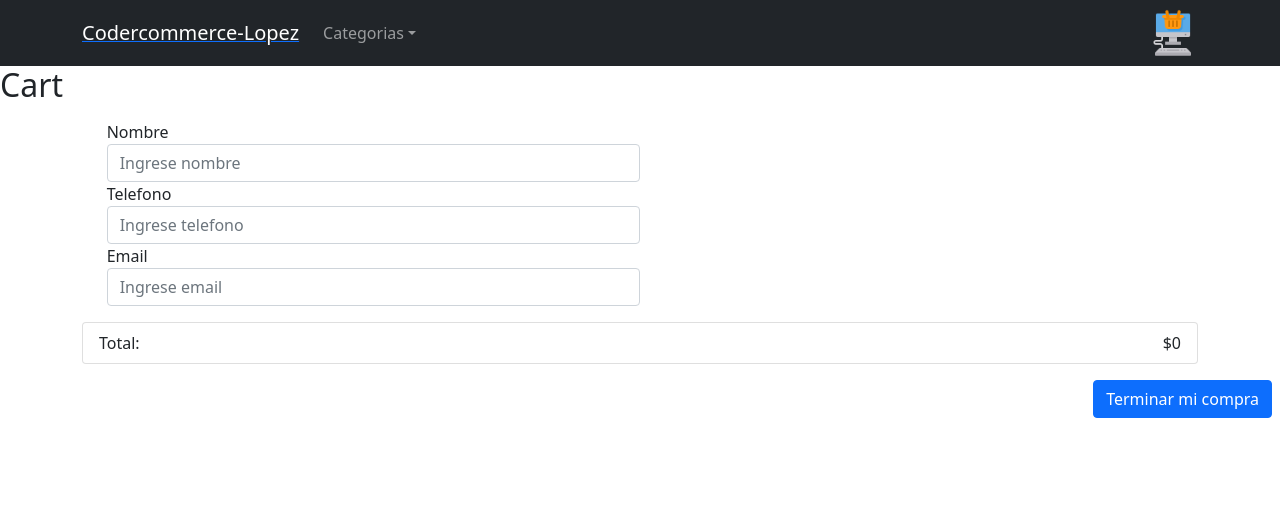
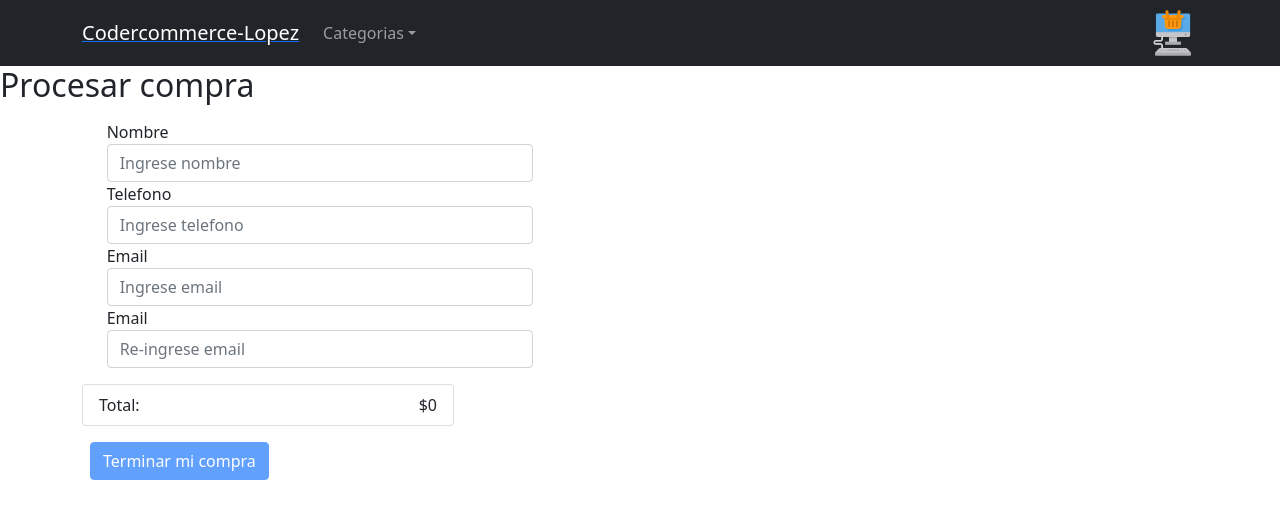
Before and after one commit to irvindev9/codercommerce-lopez, a React (Create React App) app: page /cart in a window 1280 px wide. Shown: the top 518 px of the page. Built offline with nearby package versions, Linux system fonts and the light colour scheme.

Commit message:
add some changes

```diff
--- a/src/components/Cart.js
+++ b/src/components/Cart.js
@@ -5,11 +5,27 @@ import { sendOrder } from '../utils/firebase';
 const Cart = ({cart}) => {
 
   const { info, setInfo } = useContext(CartContext);
+
+  const [ active, setActive ] = useState(false);
   const [buyer, setBuyer] = useState({
     name: '',
     phone: '',
-    email: ''
+    email: '',
+    veryfyEmail: '',
   });
+
+  useEffect(() => {
+    // validate buyer info
+    if (Object.values(buyer).every(item => item !== '')) {
+      if(buyer.email === buyer.veryfyEmail) {
+        setActive(true);
+      } else {
+        setActive(false);
+      }
+    } else {
+      setActive(false);
+    }
+  }, [buyer]);
 
   const [order, setOrder] = useState([]);
 
@@ -41,8 +57,8 @@ const Cart = ({cart}) => {
 
   return (
     <div className="cart">
-      <h2>Cart</h2>
-      <div className="buyer-info col-5 offset-1 my-3">
+      <h2>Procesar compra</h2>
+      <div className="buyer-info col-12 col-md-8 col-lg-4 offset-1 my-3">
         <div className="form-group">
           <label htmlFor="name">Nombre</label>
           <input
@@ -76,9 +92,20 @@ const Cart = ({cart}) => {
             onChange={(e) => setBuyer({...buyer, email: e.target.value})}
           />
         </div>
+        <div className="form-group">
+          <label htmlFor="email">Email</label>
+          <input
+            type="text"
+            className="form-control"
+            id="email"
+            placeholder="Re-ingrese email"
+            value={buyer.veryfyEmail}
+            onChange={(e) => setBuyer({...buyer, veryfyEmail: e.target.value})}
+          />
+        </div>
       </div>
       <div className="cart-items container">
-      <ul className="list-group">
+      <ul className="list-group col-12 col-md-8 col-lg-4">
         {Object.keys(cart).map((key, index) => (
           <li key={index} className="list-group-item">
             {cart[key].name} : {cart[key].quantity} x (${cart[key].price})
@@ -97,8 +124,12 @@ const Cart = ({cart}) => {
         </li>
       </ul>
       </div>
-      <div className="cart-total">
-        <button onClick={() => sendOrder(buyer, order)} className="btn btn-primary float-end mt-3 mx-2">Terminar mi compra</button>
+      <div className="cart-total container">
+        <div className='row'>
+          <div className="col-12 col-md-8 col-lg-4">
+            <button disabled={!active} onClick={() => sendOrder(buyer, order)} className="btn btn-primary mt-3 mx-2">Terminar mi compra</button>
+          </div>
+        </div>
       </div>
     </div>
   );
--- a/src/components/Item.js
+++ b/src/components/Item.js
@@ -1,11 +1,12 @@
 import React from 'react';
 import { Link } from 'react-router-dom';
 
-const Item = ({name, price, id}) => {
+const Item = ({name, price, id, image}) => {
   return (
     <div className="col-3 p-3">
       <div className="card">
         <div className="card-body">
+          <img src={image} className="card-img-top" alt="image" />
           <Link to={'/item/' + id}><h5 className="card-title">{name}</h5></Link>
           <p className="card-text">Precio: ${price}</p>
           {/* <button onClick={() => setSelectedItem(id)}>Seleccionar</button> */}
--- a/src/components/ItemDetail.js
+++ b/src/components/ItemDetail.js
@@ -30,7 +30,7 @@ const ItemDetail = ({ item }) => {
 
   return (
     <div className="container">
-      <h1>ItemDetail</h1>
+      <h1>Detalles</h1>
       <div className="row">
         <div className="col-md-3">
           <div className="card">
--- a/src/components/ItemDetailContainer.js
+++ b/src/components/ItemDetailContainer.js
@@ -18,7 +18,7 @@ export const ItemDetailContainer = () => {
 
   return (
     <div className="container">
-      <h1>ItemDetailContainer</h1>
+      <h1>Contenido</h1>
       <div className="row">
       { item !== null ? (
         <ItemDetail item={item} />
--- a/src/components/ItemList.js
+++ b/src/components/ItemList.js
@@ -14,11 +14,11 @@ const ItemList = ({id = null}) => {
 
   return (
     <div>
-      <h1>ItemList</h1>
+      <h1>Listado</h1>
       <div className="row">
         {
           id ?
-          products.filter(item => item.category === id).map((item, index) => <Item key={index} id={index} name={item.name} price={item.price}  />)
+          products.filter(item => item.category === id).map((item, index) => <Item image={item.image} key={index} id={index} name={item.name} price={item.price}  />)
             :
             products.map((item, index) => (
               <Item key={index} id={index} {...item} />
--- a/src/components/ItemListContainer.js
+++ b/src/components/ItemListContainer.js
@@ -10,7 +10,7 @@ const ItemListContainer = ({items}) => {
 
   return (
     <div className='container'>
-      <h1>ItemListContainer</h1>
+      <h1>Contenido</h1>
 
       <ItemList id={id} />
     </div>
```
